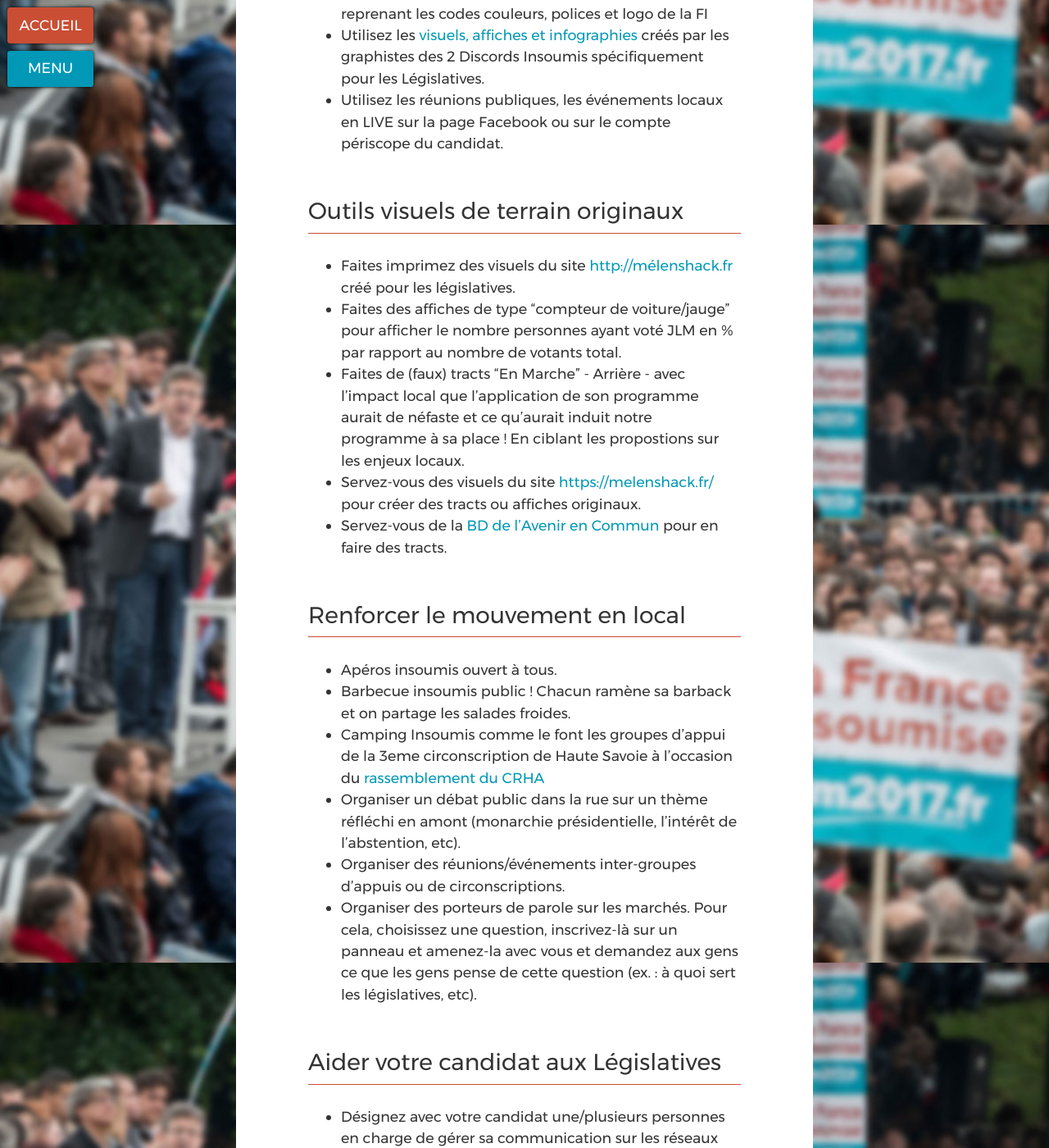
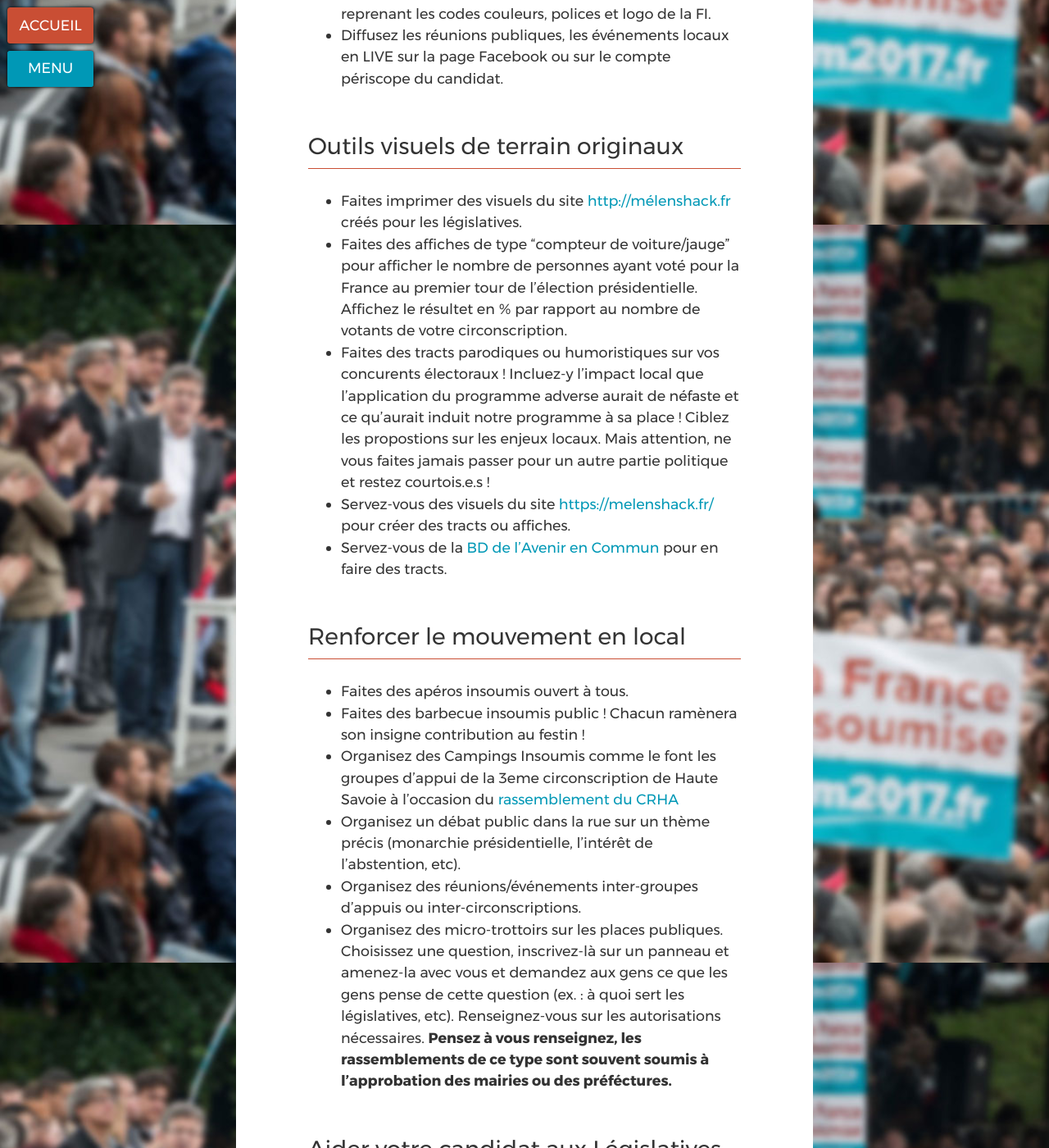
Before and after one commit to ryuran/kitcampagne.fi, a Jekyll site: the page built from _cat_franceinsoumise/implique_toi.md, in a window 1280 px wide and 1400 px high, scrolled down 626 px. Shown: the whole window at 82% size. Built offline with Jekyll 4.4.1, drawn with Linux system fonts in a browser that asks for light colours; some of the changed text lies outside the part shown.

Commit message:
Correction sur la "mise en idée"
Quelques correctifs sur l'orthographe, et la typo. Venez commit la PR.

```diff
--- a/_cat_franceinsoumise/implique_toi.md
+++ b/_cat_franceinsoumise/implique_toi.md
@@ -1,39 +1,40 @@
 ---
 layout: article
-title: Implique toi
+title: Comment s'impliquer au mieux ?
 contentdescription:
 icon: logo-fi.svg
 sortinglabel: fi-l3
 ---
 
 ## Les Actions Web
-- Créez un compte Twitter/Facebook pour votre candidat. Pour cela, aidez-vous du [Kit de Campagne Numérique en ligne des Insoumis](/).
-- Créez un site web pour votre candidat. Un projet #prj_template est en cours à ce sujet.
-- Oraganisez un concours photo sur la [cause animale](https://www.melenchatsmelenchiens.fr/)
+- Créez un compte Twitter/Facebook pour votre candidat.e. Pour cela, aidez-vous du [Kit de Campagne Numérique en ligne des Insoumis](/).
+- Créez un site web pour votre candidat.e. Un projet #prj_template est en cours à ce sujet.
+- Organisez un concours photo sur la [cause animale](https://www.melenchatsmelenchiens.fr/)
 
 ## Les idées pour une communication web originale
-- Servez-vous de la [Charte graphique](https://docs.google.com/spreadsheets/d/110ddC6TdLDh96p0fCAM9KVygDpO7QdjUWNthfzssV_Y/edit#gid=1964166180) du Discord Insoumis reprenant les codes couleurs, polices et logo de la FI
-- Utilisez les [visuels, affiches et infographies](https://melenshack.fr/legislatives) créés par les graphistes des 2 Discords Insoumis spécifiquement pour les Législatives.
-- Utilisez les réunions publiques, les événements locaux en LIVE sur la page Facebook ou sur le compte périscope du candidat.
+- Servez-vous de la [Charte graphique](https://docs.google.com/spreadsheets/d/110ddC6TdLDh96p0fCAM9KVygDpO7QdjUWNthfzssV_Y/edit#gid=1964166180) du Discord Insoumis reprenant les codes couleurs, polices et logo de la FI.
+- Diffusez les réunions publiques, les événements locaux en LIVE sur la page Facebook ou sur le compte périscope du candidat.
 
 ## Outils visuels de terrain originaux
-- Faites imprimez des visuels du site [http://mélenshack.fr](https://melenshack.fr/legislatives) créé pour les législatives.
-- Faites des affiches de type "compteur de voiture/jauge" pour afficher le nombre personnes ayant voté JLM en % par rapport au nombre de votants total.
-- Faites de (faux) tracts "En Marche" - Arrière - avec l'impact local que l'application de son programme aurait de néfaste et ce qu'aurait induit notre programme à sa place ! En ciblant les propostions sur les enjeux locaux.
-- Servez-vous des visuels du site [https://melenshack.fr/](https://melenshack.fr/) pour créer des tracts ou affiches originaux.
+- Faites imprimer des visuels du site [http://mélenshack.fr](https://melenshack.fr/legislatives) créés pour les législatives.
+- Faites des affiches de type "compteur de voiture/jauge" pour afficher le nombre de personnes ayant voté pour la France au premier tour de l'élection présidentielle. Affichez le résultet en % par rapport au nombre de votants de votre circonscription.
+- Faites des tracts parodiques ou humoristiques sur vos concurents électoraux ! Incluez-y l'impact local que l'application du programme adverse aurait de néfaste et ce qu'aurait induit notre programme à sa place ! Ciblez les propostions sur les enjeux locaux. Mais attention, ne vous faites jamais passer pour un autre partie politique et restez courtois.e.s !
+- Servez-vous des visuels du site [https://melenshack.fr/](https://melenshack.fr/) pour créer des tracts ou affiches.
 - Servez-vous de la [BD de l'Avenir en Commun](https://avenirencommun.fr/bd/) pour en faire des tracts.
 
 ## Renforcer le mouvement en local
-- Apéros insoumis ouvert à tous.
-- Barbecue insoumis public ! Chacun ramène sa barback et on partage les salades froides.
-- Camping Insoumis comme le font les groupes d'appui de la 3eme circonscription de Haute Savoie à l'occasion du [rassemblement du CRHA](http://www.citoyens-resistants.fr/IMG/pdf/affiche_2017.pdf)
-- Organiser un débat public dans la rue sur un thème réfléchi en amont (monarchie présidentielle, l'intérêt de l'abstention, etc).
-- Organiser des réunions/événements inter-groupes d'appuis ou de circonscriptions.
-- Organiser des porteurs de parole sur les marchés. Pour cela, choisissez une question, inscrivez-là sur un panneau et amenez-la avec vous et demandez aux gens ce que les gens pense de cette question (ex. : à quoi sert les législatives, etc).
+- Faites des apéros insoumis ouvert à tous.
+- Faites des barbecue insoumis public ! Chacun ramènera son insigne contribution au festin !
+- Organisez des Campings Insoumis comme le font les groupes d'appui de la 3eme circonscription de Haute Savoie à l'occasion du [rassemblement du CRHA](http://www.citoyens-resistants.fr/IMG/pdf/affiche_2017.pdf)
+- Organisez un débat public dans la rue sur un thème précis (monarchie présidentielle, l'intérêt de l'abstention, etc).
+- Organisez des réunions/événements inter-groupes d'appuis ou inter-circonscriptions.
+- Organisez des micro-trottoirs sur les places publiques. Choisissez une question, inscrivez-là sur un panneau et amenez-la avec vous et demandez aux gens ce que les gens pense de cette question (ex. : à quoi sert les législatives, etc). Renseignez-vous sur les autorisations nécessaires.
+**Pensez à vous renseignez, les rassemblements de ce type sont souvent soumis à l'approbation des mairies ou des préféctures.**
 
 ## Aider votre candidat aux Législatives
-- Désignez avec votre candidat une/plusieurs personnes en charge de gérer sa communication sur les réseaux sociaux (créer un compte facebook, un compte tweeter pour le candidat).
+- Désignez avec votre candidat une ou plusieurs personne.s en charge de gérer la communication sur les réseaux sociaux (créer un compte facebook, un compte tweeter pour le candidat).
 - Organisez votre groupe d'appui en commission afin d'être plus efficace et votez les propositions des commissions collectivement pour gagner du temps (commission Budget, actions locales, communication/réseau sociaux/médias, etc.)
-- Transmettre à votre candidat l'intégralité des résultats du 1ier tour dans votre circonscription [avec ce document](https://drive.google.com/file/d/0B_9O1c4QM3X_WmgzYl9XeWNscGM/view).
-- Transmettre à votre candidat [ce document](https://cdn.discordapp.com/attachments/308741470238670848/308741693417717761/Deputes_votes.xlsx) regroupant les votes des députés par sujet pour argumenter.
-- Rassemblez des infos sur les candidats adverses, programmes, historique politique, polémique, article de presse, casseroles, s'il a voté pour la loi travail.
+- Transmettez à votre candidat.e l'ensemble des résultats du premier tour de l'élection présidentielle dans votre circonscription [avec ce document](https://drive.google.com/file/d/0B_9O1c4QM3X_WmgzYl9XeWNscGM/view).
+- Transmettez à votre candidat.e [ce document](https://cdn.discordapp.com/attachments/308741470238670848/308741693417717761/Deputes_votes.xlsx) regroupant les votes des députés par sujet pour argumenter.
+- Rassemblez des infos sur les candidats adverses, programmes, historique politique, article de presse, s'il a voté pour la loi travail... Les débats se font toujours sur des prises de position et des opinons concrets.
+N'attendez pas les consignes ! Toutes les idées sont bonnes à prendre. Avant tout, renseignez-vous sur le cadre légal et restez respectueux.ses !
```
